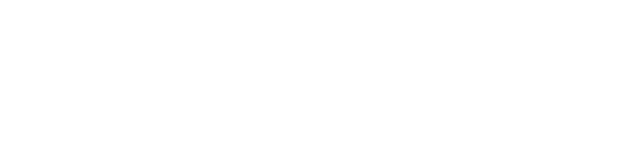
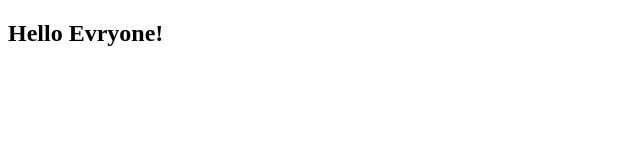
Before and after one commit to MiltriR/Lab-practice, a plain HTML site: page index.html in a window 1280 px wide. Shown: the whole page, without its empty margins (0-640 px from the left). Drawn offline with Linux system fonts and the light colour scheme.

Commit message:
added h2

```diff
--- a/index.html
+++ b/index.html
@@ -7,6 +7,9 @@
     <title>Practicing</title>
 </head>
 <body>
+    <section>
+        <h2> Hello Evryone! </h2>
+    </section>
 
 </body>
 </html>
```
